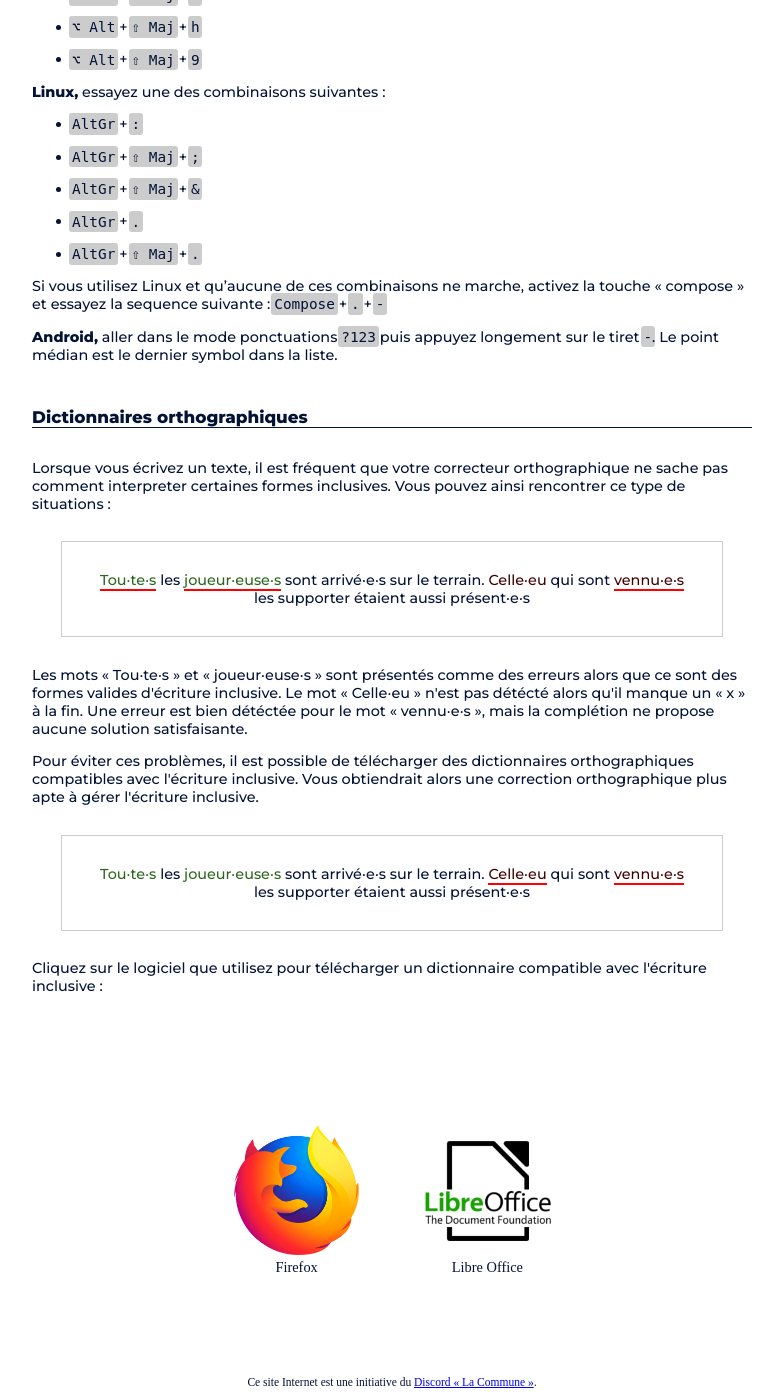
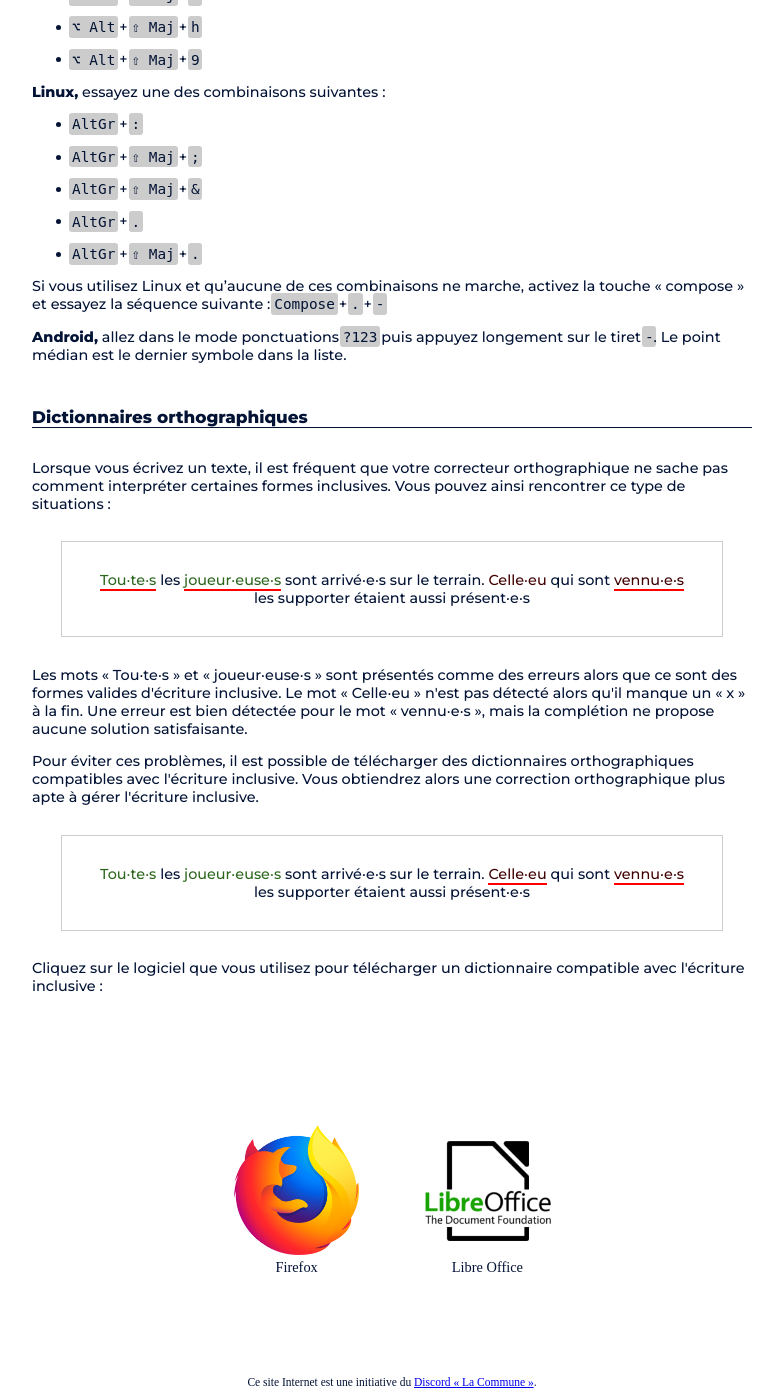
Before and after one commit to FirePowi/ecriture-inclusive, a Jekyll site: the page built from index.html, in a window 1280 px wide and 1400 px high, scrolled down 6048 px. Shown: the whole window, without its empty margins (248-1024 px from the left). Built offline with Jekyll 4.4.1, drawn with Linux system fonts in a browser that asks for light colours; some web fonts are replaced; some of the changed text lies outside the part shown.

Commit message:
Orthographe + line vers l'addon firefox

```diff
--- a/index.html
+++ b/index.html
@@ -56,7 +56,7 @@
 
 <p class="quote">« Aujourd'hui, des travailleurs et des travailleuses se sont regroupées pour participer à une marche pour les droits de l'Humain ».</p>
 
-<p>Et voilà ! Cette phrase est maintenant inclusive. Notez que « regroupées » prend un « e » car l'on a appliqué la règle de proximité. Mais nous allons voir ça en détail.</p>
+<p>Et voilà ! Cette phrase est maintenant inclusive. Notez que « regroupées » prend un « e » car on a appliqué la règle de proximité. Mais nous allons voir ça en détail.</p>
 
 
 <h3>Astuce n°1 : le point médian</h3>
@@ -159,25 +159,25 @@
 		<li><span class="key">AltGr</span>&nbsp;+&nbsp;<span class="key">.</span></li>
 		<li><span class="key">AltGr</span>&nbsp;+&nbsp;<span class="key">⇧ Maj</span>&nbsp;+&nbsp;<span class="key">.</span></li>
 	</ul>
-	<p>Si vous utilisez Linux et qu’aucune de ces combinaisons ne marche, activez la touche « compose » et essayez la sequence suivante : <span class="key">Compose</span>&nbsp;+&nbsp;<span class="key">.</span>&nbsp;+&nbsp;<span class="key">-</span></p>
+	<p>Si vous utilisez Linux et qu’aucune de ces combinaisons ne marche, activez la touche « compose » et essayez la séquence suivante : <span class="key">Compose</span>&nbsp;+&nbsp;<span class="key">.</span>&nbsp;+&nbsp;<span class="key">-</span></p>
 
-	<p><b>Android,</b> aller dans le mode ponctuations <span class="key">?123</span> puis appuyez longement sur le tiret <span class="key">-</span>. Le point médian est le dernier symbol dans la liste.</p>
+	<p><b>Android,</b> allez dans le mode ponctuations <span class="key">?123</span> puis appuyez longement sur le tiret <span class="key">-</span>. Le point médian est le dernier symbole dans la liste.</p>
 	<h3>Dictionnaires orthographiques</h3>
 
-	<p>Lorsque vous écrivez un texte, il est fréquent que votre correcteur orthographique ne sache pas comment interpreter certaines formes inclusives. Vous pouvez ainsi rencontrer ce type de situations :</p>
+	<p>Lorsque vous écrivez un texte, il est fréquent que votre correcteur orthographique ne sache pas comment interpréter certaines formes inclusives. Vous pouvez ainsi rencontrer ce type de situations :</p>
 
 	<p class="spellcheck"><span class="spellDetection spellGood">Tou·te·s</span> les <span class="spellDetection spellGood">joueur·euse·s</span> sont arrivé·e·s sur le terrain. <span class="spellBad">Celle·eu</span> qui sont <span class="spellDetection spellBad">vennu·e·s</span> les supporter étaient aussi présent·e·s</p>
 
-	<p>Les mots « Tou·te·s » et « joueur·euse·s » sont présentés comme des erreurs alors que ce sont des formes valides d'écriture inclusive. Le mot « Celle·eu » n'est pas détécté alors qu'il manque un « x » à la fin. Une erreur est bien détéctée pour le mot « vennu·e·s », mais la complétion ne propose aucune solution satisfaisante.</p>
+	<p>Les mots « Tou·te·s » et « joueur·euse·s » sont présentés comme des erreurs alors que ce sont des formes valides d'écriture inclusive. Le mot « Celle·eu » n'est pas détecté alors qu'il manque un « x » à la fin. Une erreur est bien détectée pour le mot « vennu·e·s », mais la complétion ne propose aucune solution satisfaisante.</p>
 
-	<p>Pour éviter ces problèmes, il est possible de télécharger des dictionnaires orthographiques compatibles avec l'écriture inclusive. Vous obtiendrait alors une correction orthographique plus apte à gérer l'écriture inclusive.</p>
+	<p>Pour éviter ces problèmes, il est possible de télécharger des dictionnaires orthographiques compatibles avec l'écriture inclusive. Vous obtiendrez alors une correction orthographique plus apte à gérer l'écriture inclusive.</p>
 
 	<p class="spellcheck"><span class="spellGood">Tou·te·s</span> les <span class="spellGood">joueur·euse·s</span> sont arrivé·e·s sur le terrain. <span class="spellDetection spellBad">Celle·eu</span> qui sont <span class="spellDetection spellBad">vennu·e·s</span> les supporter étaient aussi présent·e·s</p>
 
-	<p>Cliquez sur le logiciel que utilisez pour télécharger un dictionnaire compatible avec l'écriture inclusive :</p>
+	<p>Cliquez sur le logiciel que vous utilisez pour télécharger un dictionnaire compatible avec l'écriture inclusive :</p>
 </div>
 
 <ul class="submenu">
-	<li><a href=""><img src="{{ site.basepath }}images/logo-firefox.png" alt="Firefox"/><br/>Firefox</a></li>
+	<li><a href="https://addons.mozilla.org/addon/fr-inclusif/"><img src="{{ site.basepath }}images/logo-firefox.png" alt="Firefox"/><br/>Firefox</a></li>
 	<li><a href=""><img src="{{ site.basepath }}images/logo-libreoffice.png" alt="Libre Office"/><br/>Libre Office</a></li>
 </ul>
```
Also changed, not shown: other parts of index.html (+3 -3 lines).
